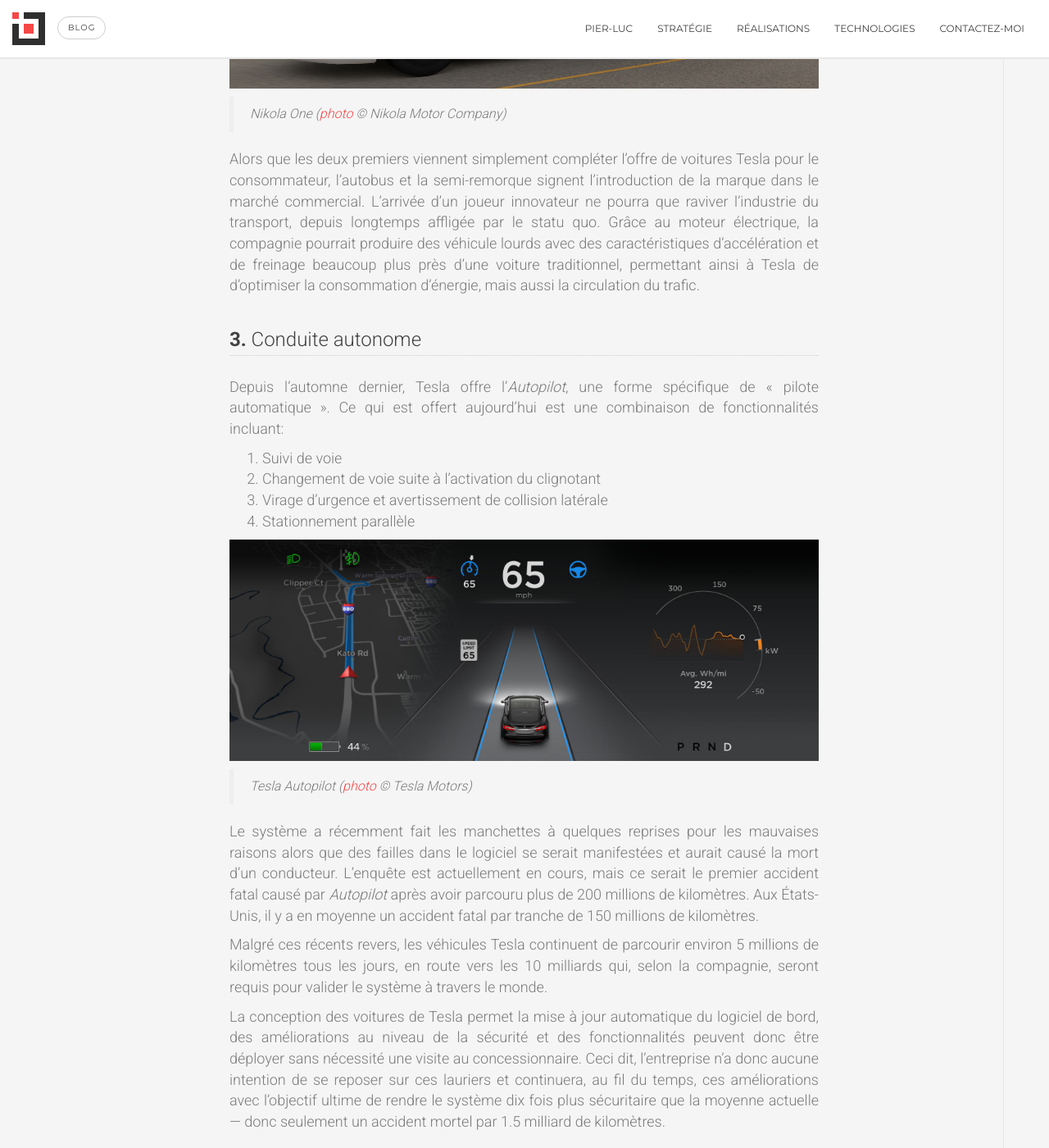
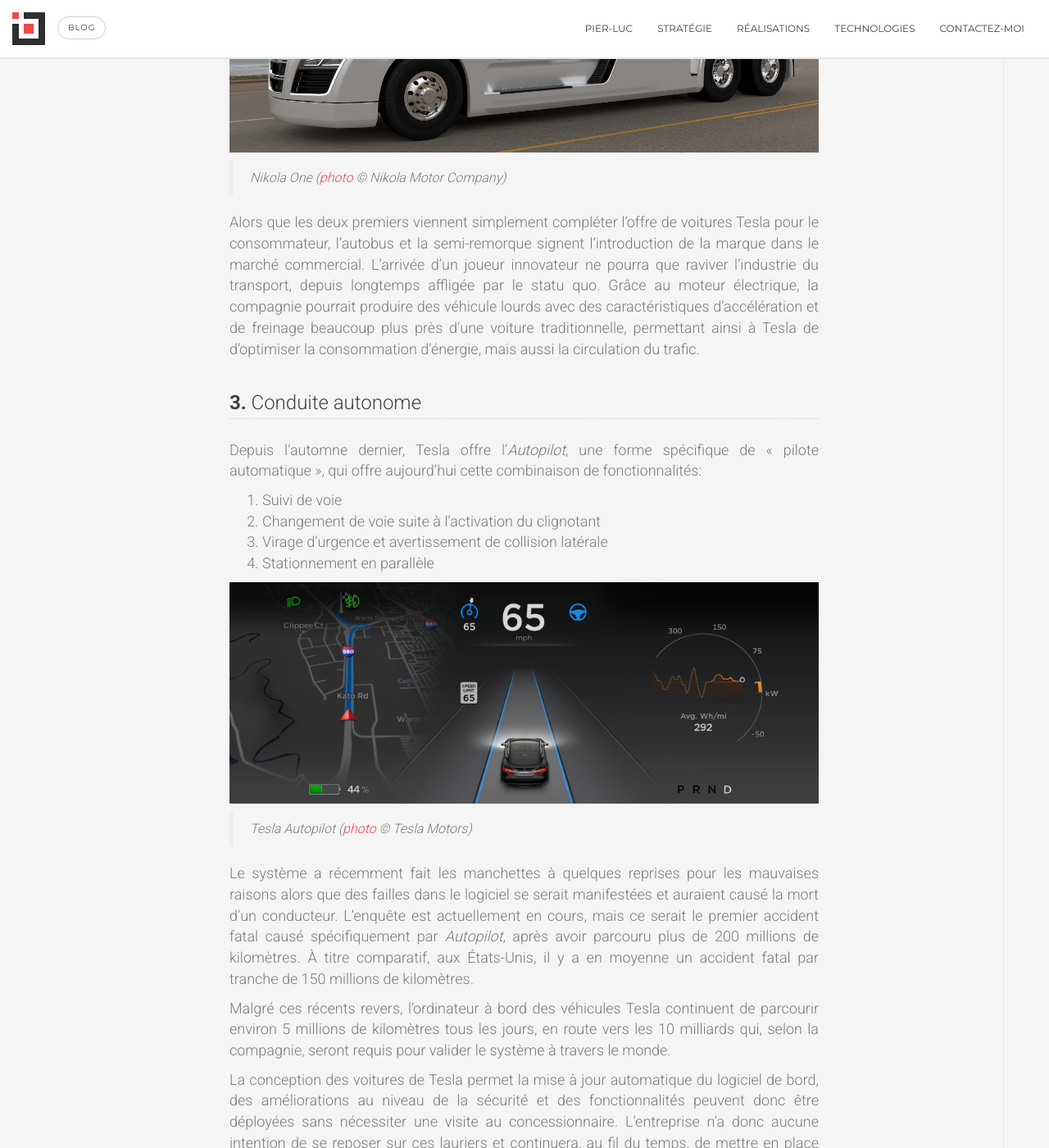
Before and after one commit to Zertz/pierluc.io, a Jekyll site: the page built from _posts/2016-07-21-elon-musk-presente-futur-tesla.md, in a window 1280 px wide and 1400 px high, scrolled down 6437 px. Shown: the whole window at 82% size. Built offline with Jekyll 4.4.1, drawn with Linux system fonts in a browser that asks for light colours; some of the changed text lies outside the part shown.

Commit message:
Grammar!

```diff
--- a/_posts/2016-07-21-elon-musk-presente-futur-tesla.md
+++ b/_posts/2016-07-21-elon-musk-presente-futur-tesla.md
@@ -28,11 +28,11 @@
 
 > *Tesla Roadster Sport 2.5 2011*
 
-Grâce à une entente avec Lotus et à peine cinq ans après la formation de la compagnie, Tesla lance
-en 2008 la *Roadster*: une propulsion deux places vêtu d'un toit **Targa** et se vendant plus de 100
-000 $. Déjà, les critiques sont enchantés par les performances favorablement comparable à la
-compétition. Cependant, la capacité de production alors très limitée permettra au manufacturier de
-vendre un maigre 2 450 exemplaires en près de cinq ans.
+Grâce à une entente avec Lotus et à peine cinq ans après le lancement de la compagnie, Tesla lance
+en 2008 la *Roadster*: une propulsion deux places vêtu d'un toit *Targa* et se vendant plus de 100
+000 $. Déjà, les critiques sont enchantées par ses performances favorablement comparable à la
+compétition. Cependant, la capacité de production du manufacturier étant alors très limitée ne lui
+permettra de vendre qu'un maigre 2 450 exemplaires en près de cinq ans.
 
 ### **2.** Investir dans le développement d'une voiture moins cher
 
@@ -52,21 +53,23 @@
 > Jurvetson, [CC BY 2.0](https://creativecommons.org/licenses/by/2.0/))*
 
 Depuis septembre 2015, la compagnie produit aussi la *Model X*, un VUS dérivé de la *S* et vendu à
-un prix similaire &mdash; à condition d'être en mesure de mettre la main sur un exemplaire.
+un prix similaire &mdash; à condition d'être en mesure de mettre la main sur un exemplaire. En
+effet, Tesla est encore une fois limité par sa capacité de production, les deux véhicules de luxe
+quitte l'usine au compte goutte et sont vendus au fur et à mesure.
 
 ### **3.** Investir à nouveau, dans la production d'une voiture abordable
 
-<img alt="photo" title="Tesla Model 3 2017, prototype" class="img-responsive" src="{{ "/tesla-model-3.jpg" | prepend: site.asseturl }}">
+<img alt="photo" title="Tesla Model 3, prototype" class="img-responsive" src="{{ "/tesla-model-3.jpg" | prepend: site.asseturl }}">
 
-> *Tesla Model 3 2017, prototype ([photo](https://www.flickr.com/photos/jurvetson/26173837075) par
+> *Tesla Model 3, prototype ([photo](https://www.flickr.com/photos/jurvetson/26173837075) par
 > Steve Jurvetson, [CC BY 2.0](https://creativecommons.org/licenses/by/2.0/))*
 
 Si Tesla est le Apple de l'automobile, la *Model 3* est son *iPhone*. Avec au-delà de 375 000
 précommandes, elle représente des ventes totalisant potentiellement **14 milliards** de dollars!
 Faits intéressants, personne à l'extérieur de l'entreprise n'a encore conduit la prometteuse voiture
-et les livraisons devraient commencé vers la fin de 2017. Annoncée en 2014 sous le nom de *Model E*,
-mais renommé puisque Ford possède des droits sur le nom, elle aurait permi à Tesla de complété le
-trio, *S*, *E* et *X*.
+et les livraisons ne commenceront que vers la fin de 2017. Annoncée en 2014 sous le nom de *Model
+E*, mais ensuite renommée puisque Ford possède des droits sur le nom, elle aurait permi à Tesla de
+complété le trio, *S*, *E* et *X*.
 
 ### **4.** Fournir une source d'énergie renouvelable
 
@@ -145,45 +148,46 @@
 commercial. L'arrivée d'un joueur innovateur ne pourra que raviver l'industrie du transport, depuis
 longtemps affligée par le statu quo. Grâce au moteur électrique, la compagnie pourrait produire des
 véhicule lourds avec des caractéristiques d'accélération et de freinage beaucoup plus près d'une
-voiture traditionnel, permettant ainsi à Tesla de d'optimiser la consommation d'énergie, mais aussi
-la circulation du trafic.
+voiture traditionnelle, permettant ainsi à Tesla de d'optimiser la consommation d'énergie, mais
+aussi la circulation du trafic.
 
 ### **3.** Conduite autonome
 
-Depuis l'automne dernier, Tesla offre l'*Autopilot*, une forme spécifique de « pilote automatique ».
-Ce qui est offert aujourd'hui est une combinaison de fonctionnalités incluant:
+Depuis l'automne dernier, Tesla offre l'*Autopilot*, une forme spécifique de « pilote automatique »,
+qui offre aujourd'hui cette combinaison de fonctionnalités:
 
 1. Suivi de voie
 2. Changement de voie suite à l'activation du clignotant
 3. Virage d'urgence et avertissement de collision latérale
-4. Stationnement parallèle
+4. Stationnement en parallèle
 
 <img alt="photo" title="Tesla Autopilot" class="img-responsive" src="{{ "/tesla-autopilot.jpg" | prepend: site.asseturl }}">
 
 > *Tesla Autopilot ([photo](https://www.tesla.com/presskit/autopilot) &copy; Tesla Motors)*
 
 Le système a récemment fait les manchettes à quelques reprises pour les mauvaises raisons alors que
-des failles dans le logiciel se serait manifestées et aurait causé la mort d'un conducteur.
-L'enquête est actuellement en cours, mais ce serait le premier accident fatal causé par *Autopilot*
-après avoir parcouru plus de 200 millions de kilomètres. Aux États-Unis, il y a en moyenne un
-accident fatal par tranche de 150 millions de kilomètres.
+des failles dans le logiciel se serait manifestées et auraient causé la mort d'un conducteur.
+L'enquête est actuellement en cours, mais ce serait le premier accident fatal causé spécifiquement
+par *Autopilot*, après avoir parcouru plus de 200 millions de kilomètres. À titre comparatif, aux
+États-Unis, il y a en moyenne un accident fatal par tranche de 150 millions de kilomètres.
 
-Malgré ces récents revers, les véhicules Tesla continuent de parcourir environ 5 millions de
-kilomètres tous les jours, en route vers les 10 milliards qui, selon la compagnie, seront requis
-pour valider le système à travers le monde.
+Malgré ces récents revers, l'ordinateur à bord des véhicules Tesla continuent de parcourir environ 5
+millions de kilomètres tous les jours, en route vers les 10 milliards qui, selon la compagnie,
+seront requis pour valider le système à travers le monde.
 
 La conception des voitures de Tesla permet la mise à jour automatique du logiciel de bord, des
-améliorations au niveau de la sécurité et des fonctionnalités peuvent donc être déployer sans
-nécessité une visite au concessionnaire. Ceci dit, l'entreprise n'a donc aucune intention de se
-reposer sur ces lauriers et continuera, au fil du temps, ces améliorations avec l'objectif ultime de
-rendre le système dix fois plus sécuritaire que la moyenne actuelle &mdash; donc seulement un
-accident mortel par 1.5 milliard de kilomètres.
+améliorations au niveau de la sécurité et des fonctionnalités peuvent donc être déployées sans
+nécessiter une visite au concessionnaire. L'entreprise n'a donc aucune intention de se reposer sur
+ces lauriers et continuera, au fil du temps, de mettre en place ces améliorations avec l'objectif
+ultime de rendre le système dix fois plus sécuritaire que la moyenne actuelle &mdash; soit seulement
+un accident mortel par 1.5 milliard de kilomètres.
 
 ### **4.** Partage
 
 Dès que la conduite sera totalement autonome et sécuritaire, Tesla planifie offrir la possibilité
 aux propriétaires d'ajouter leur voiture à une flotte de véhicules partagés. Ceci pourrait réduire
-significativement le coût de propriété en permettant à votre *Model 3* de se prêter elle-même.
+significativement le coût de propriété en permettant à votre *Model 3* de se prêter et de se
+conduire par elle-même.
 
 C'est pour cette raison que Musk en a aussi profité pour mentionner qu'une voiture plus économique
 que la *Model 3* n'est pas nécessaire et ne se trouve donc pas sur la feuille de route de la
```
Also changed, not shown: other parts of _posts/2016-07-21-elon-musk-presente-futur-tesla.md (+24 -22 lines).
